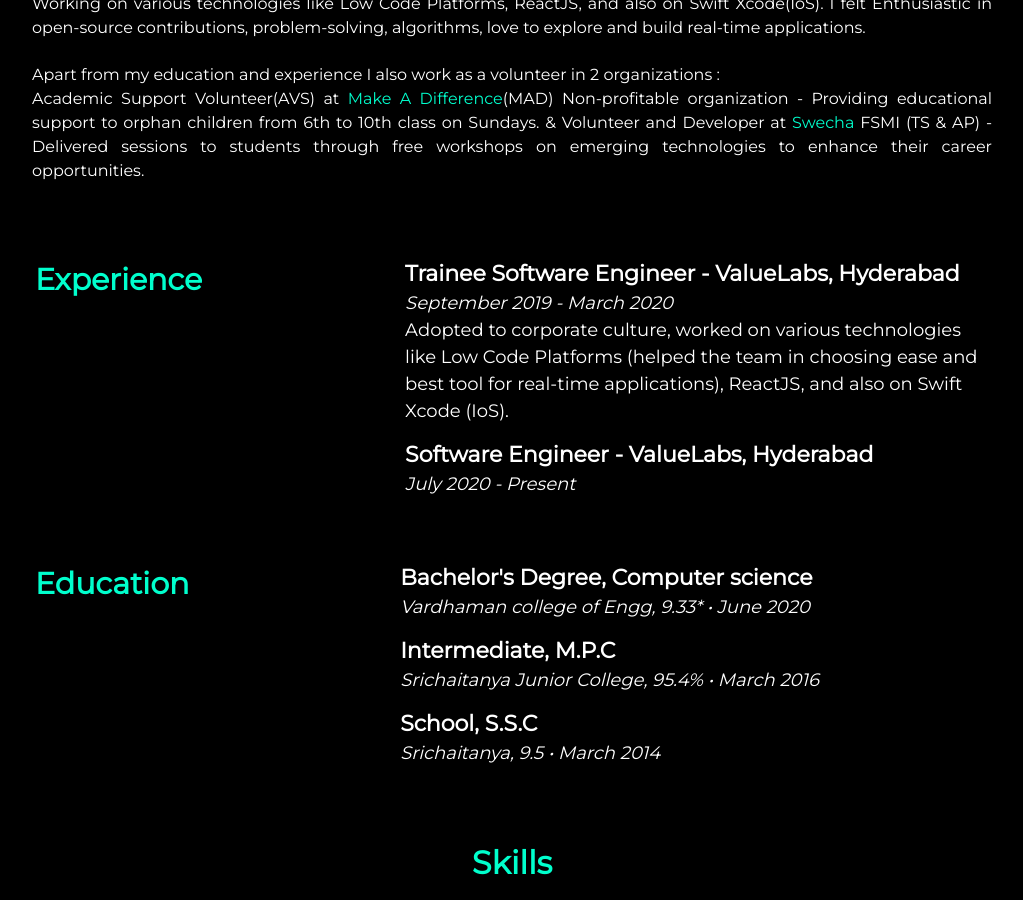
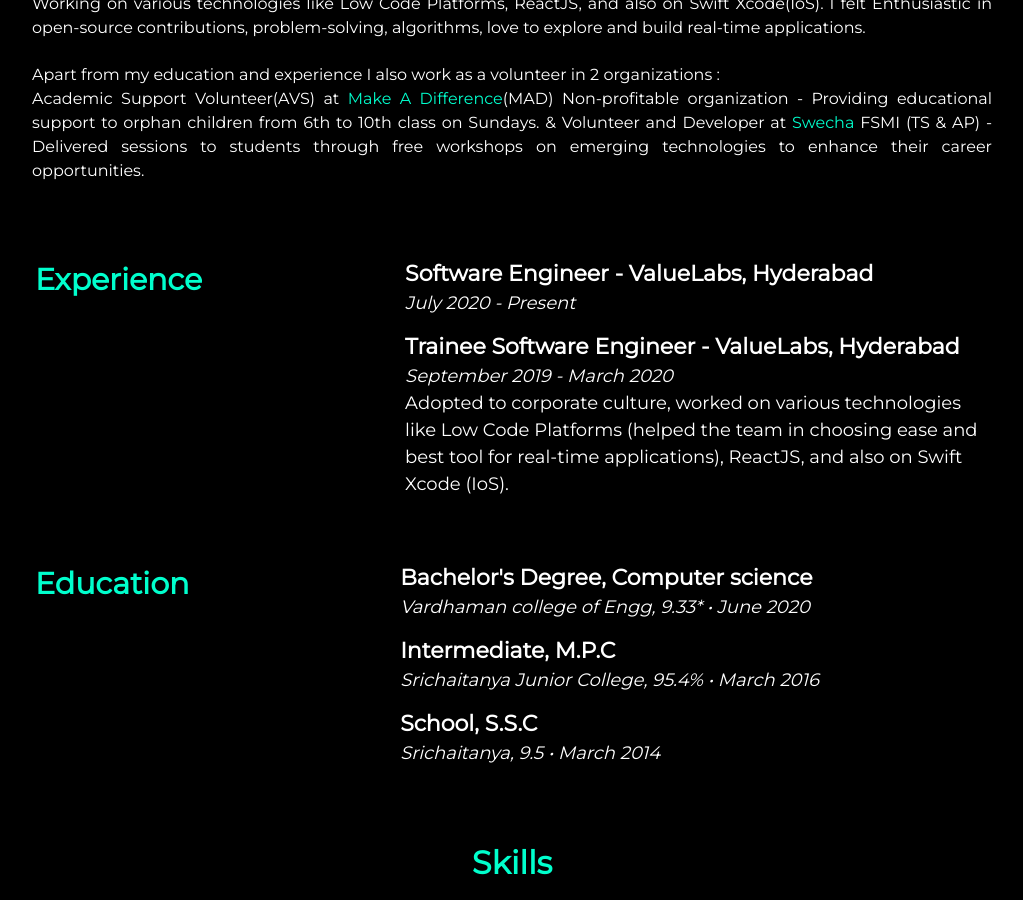
Before and after one commit to VasaviLagishetty/VasaviLagishetty.github.io, a Jekyll site: the page built from index.html, in a window 1280 px wide and 900 px high, scrolled down 1113 px. Shown: the whole window, without its empty margins (128-1151 px from the left). Built offline with Jekyll 4.4.1, drawn with Linux system fonts in a browser that asks for light colours; nearby versions of some CDN libraries.

```diff
--- a/_includes/about.html
+++ b/_includes/about.html
@@ -80,10 +80,10 @@
 <table>
   <tr>
     <th rowspan="2">Experience</th>
-    <td><b>Trainee Software Engineer - ValueLabs, Hyderabad</b><br><i>September 2019 - March 2020</i><br>Adopted to corporate culture, worked on various technologies like Low Code Platforms (helped the team in choosing ease and best tool for real-time applications), ReactJS, and also on Swift Xcode (IoS).</td>
+    <td><b>Software Engineer - ValueLabs, Hyderabad</b><br><i>July 2020 - Present</i></td>
   </tr>
   <tr>
-    <td><b>Software Engineer - ValueLabs, Hyderabad</b><br><i>July 2020 - Present</i></td>
+    <td><b>Trainee Software Engineer - ValueLabs, Hyderabad</b><br><i>September 2019 - March 2020</i><br>Adopted to corporate culture, worked on various technologies like Low Code Platforms (helped the team in choosing ease and best tool for real-time applications), ReactJS, and also on Swift Xcode (IoS).</td>
   </tr>
 </table><br><br>
 <table>
```
